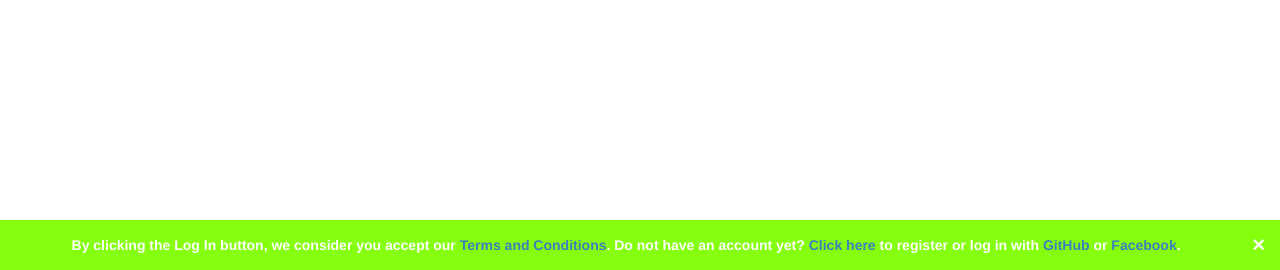
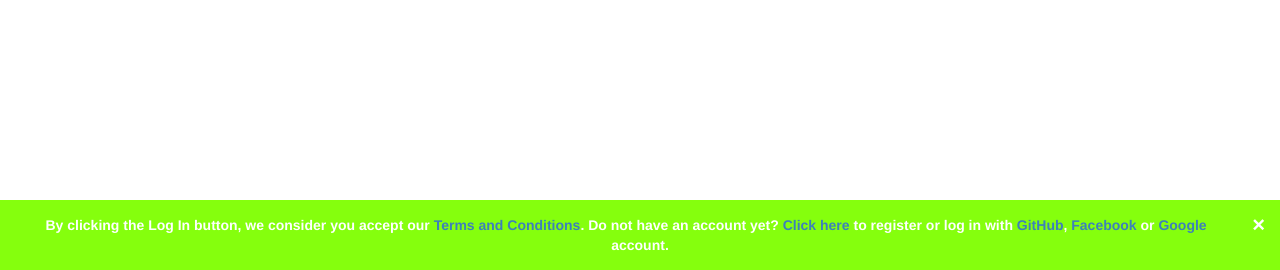
Before and after one commit to zhongcheng/freemarket, a Django app: template mainApp/templates/mainApp/login.html in a window 1280 px wide. Shown: the part 530-800 px from the top of the page. Run offline with Django 3.2, Linux system fonts and the light colour scheme; the template is opened without the code that fills it, so the values that code supplies are empty; some libraries are stand-ins or nearby versions.

Commit message:
add google login on login page

```diff
--- a/mainApp/templates/mainApp/login.html
+++ b/mainApp/templates/mainApp/login.html
@@ -59,8 +59,9 @@
         <span class="closebtn" onclick="this.parentElement.style.display='none';">&times;</span>
         <div align="center">
             <strong>By clicking the Log In button, we consider you accept our <a href="https://www.youtube.com/embed/AeToRwKLErY?rel=0&amp;autoplay=1" target="_blank">Terms and Conditions</a>.
-                Do not have an account yet? <a href="{% url 'mainApp:register' %}">Click here</a> to register or log in with <a href="{% url 'social:begin' 'github' %}">GitHub</a> or
-                <a href="{% url 'social:begin' 'facebook' %}">Facebook</a>.</strong>
+                Do not have an account yet? <a href="{% url 'mainApp:register' %}">Click here</a> to register or log in with <a href="{% url 'social:begin' 'github' %}">GitHub</a>,
+                <a href="{% url 'social:begin' 'facebook' %}">Facebook</a> or
+                <a href="{% url 'social:begin' 'google-oauth2' %}">Google</a> account.</strong>
         </div>
     </div>
 
```
